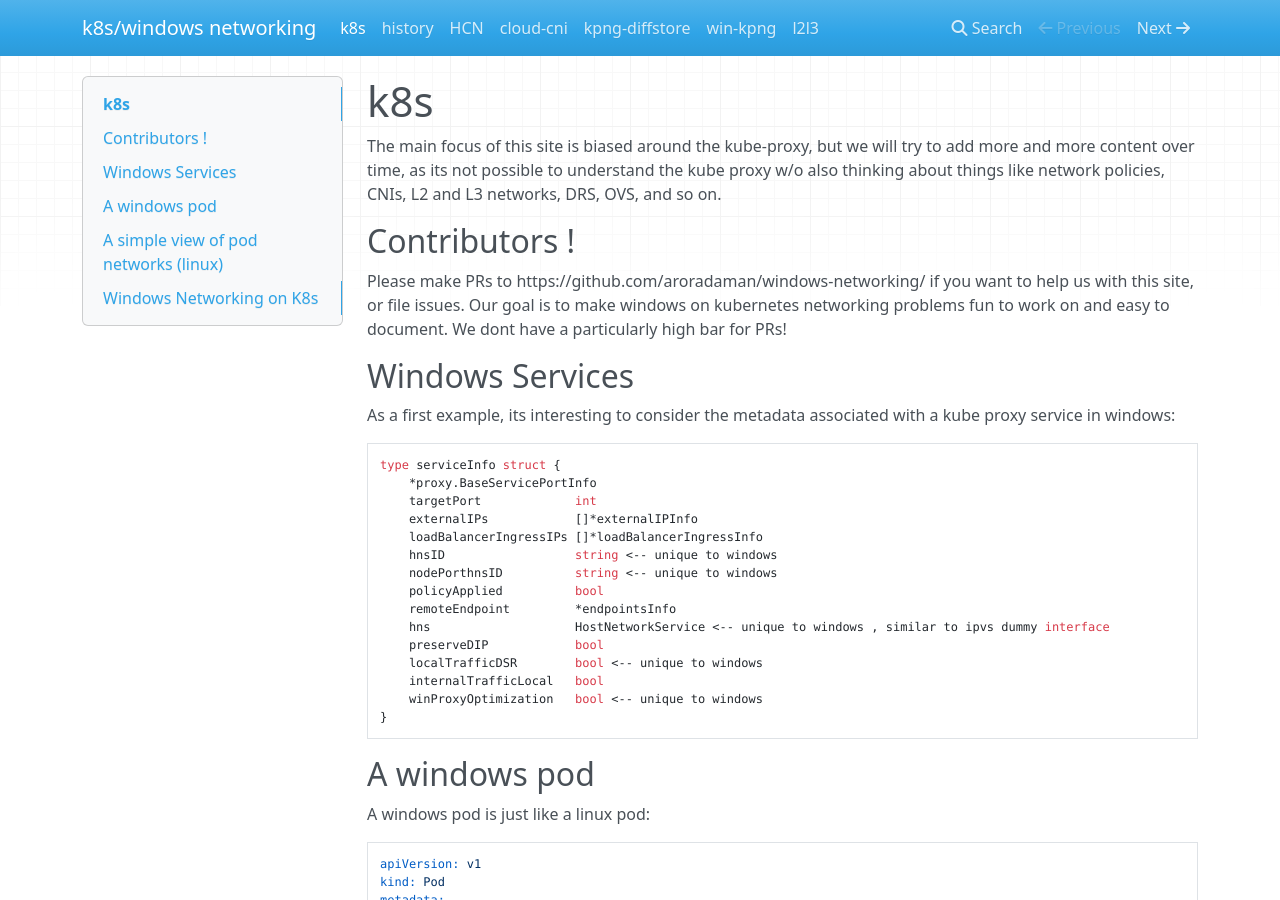
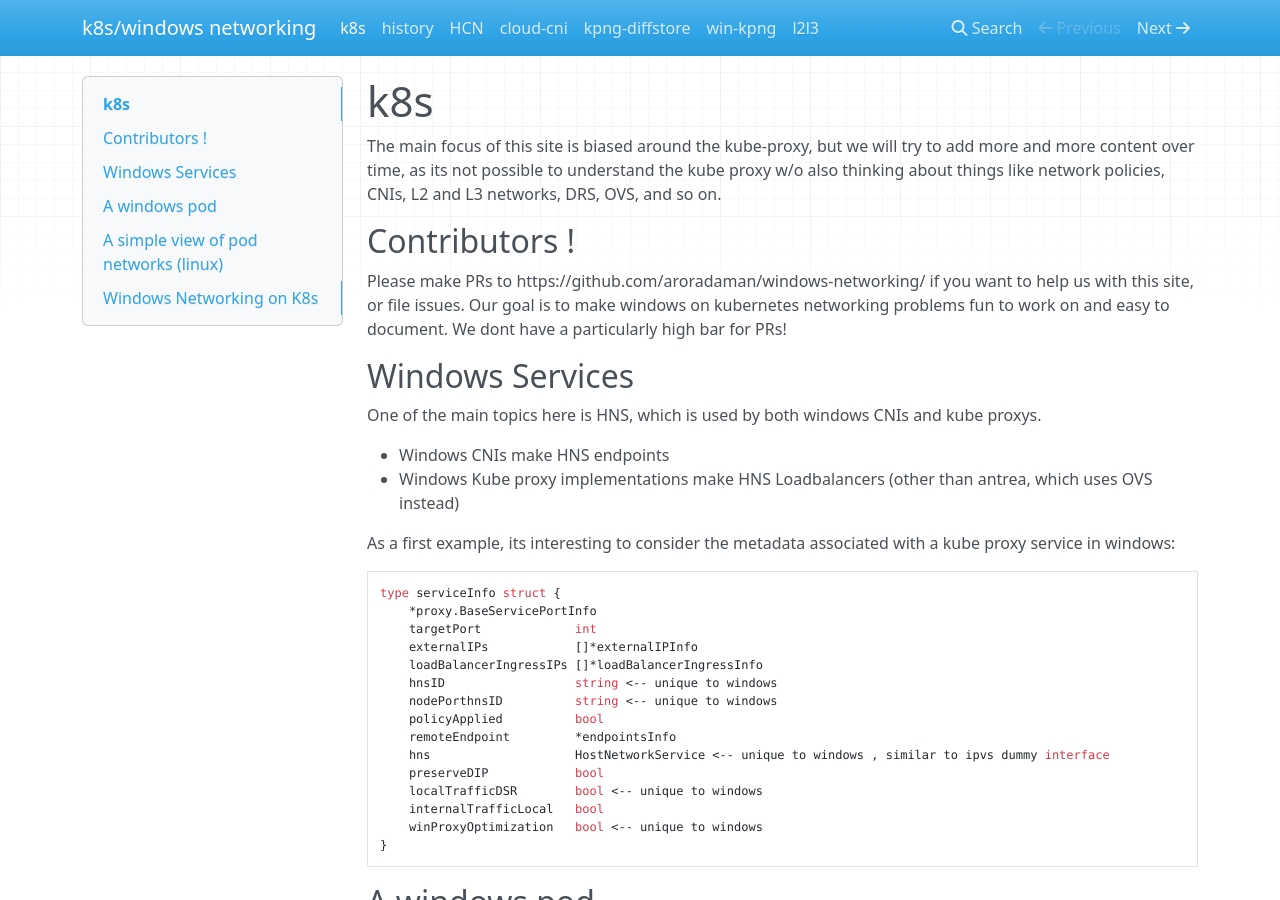
Before and after one commit to aroradaman/windows-networking, an MkDocs documentation site: the page built from docs/index.md, in a window 1280 px wide and 900 px high. Built offline with MkDocs 1.6.1, drawn with Linux system fonts in a browser that asks for light colours; nearby versions of some CDN libraries.

Commit message:
Update index.md

```diff
--- a/docs/index.md
+++ b/docs/index.md
@@ -11,6 +11,11 @@ Our goal is to make windows on kubernetes networking problems fun to work on and
 high bar for PRs!
 
 ## Windows Services
+
+One of the main topics here is HNS, which is used by both windows CNIs and kube proxys.
+
+- Windows CNIs make HNS endpoints
+- Windows Kube proxy implementations make HNS Loadbalancers (other than antrea, which uses OVS instead)
 
 As a first example, its interesting to consider the metadata associated with a kube proxy service in windows:
 
```
